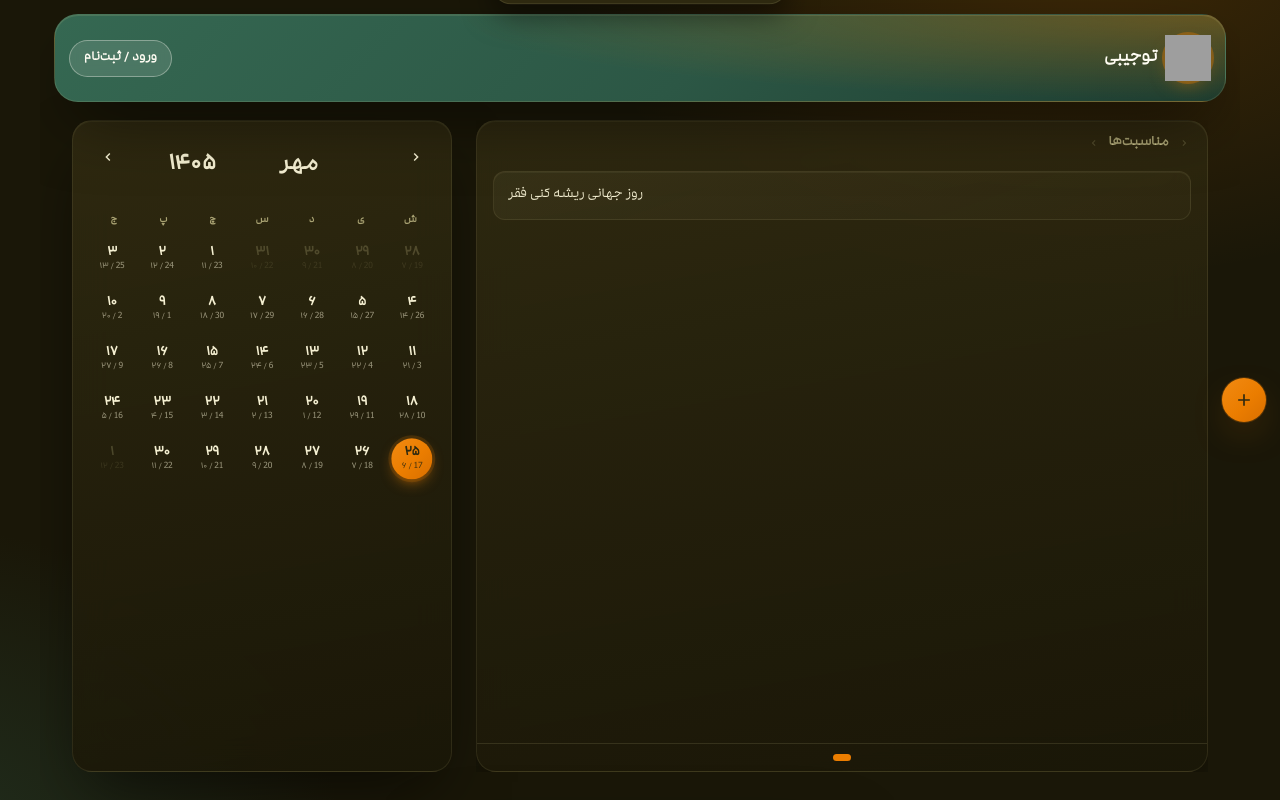
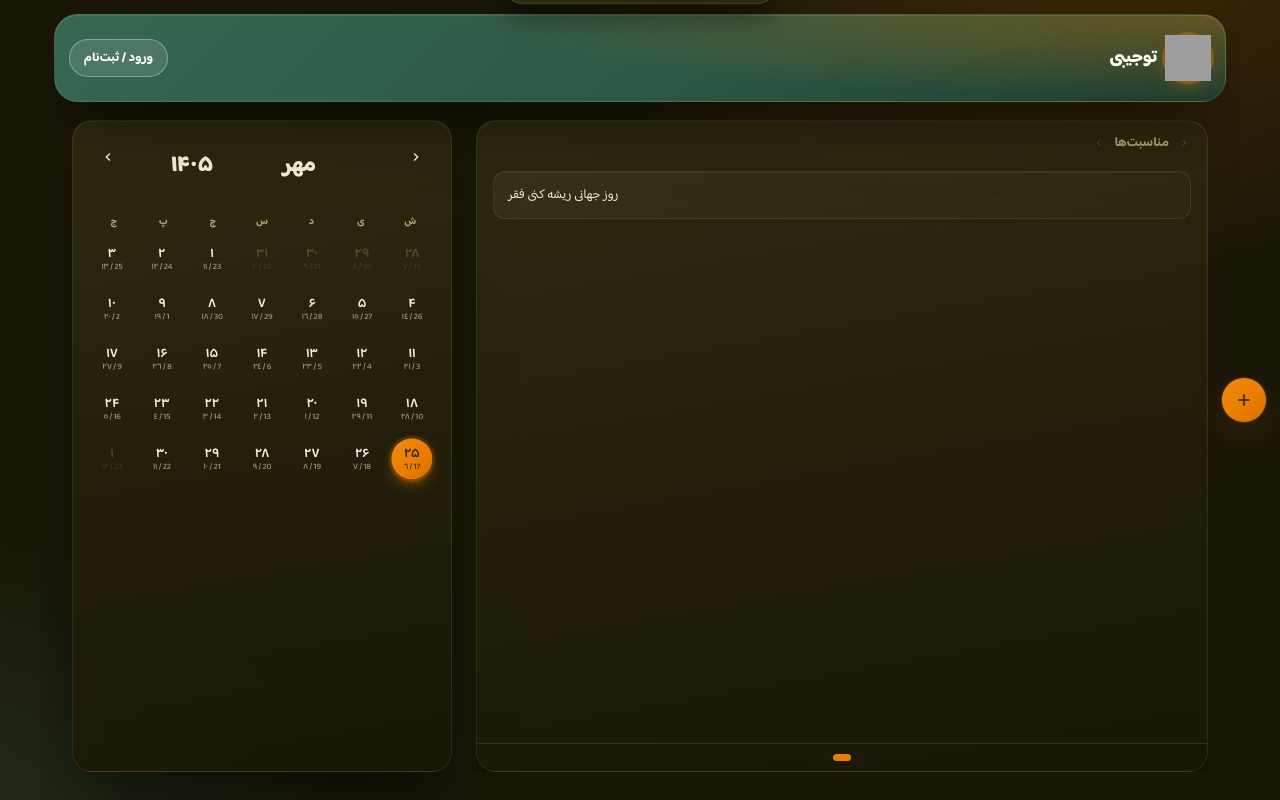
Before and after one commit to danielmodir/avand-website, a Django app: page /demo/ in a window 1280 px wide. Run offline with Django 5.2, Linux system fonts and the light colour scheme; data comes from the database, SQL or seed files in the repository; grey boxes are pictures that could not be loaded.

Commit message:
One font everywhere: Baloo Bhaijaan 2 (self-hosted)
The repo owner picked Baloo Bhaijaan 2 from a side-by-side comparison
(more modern and friendly than Vazirmatn/Estedad/Sahel/Samim/Mikhak).
It now replaces SG Kara (fa) and Inter (latin) across the landing site,
its pages, the 404 page and the app, in both languages.

- assets/fonts/baloo-bhaijaan-2/: the variable Arabic-script and Latin
  woff2 files (~73 KB together) from @fontsource-variable/baloo-bhaijaan-2
  5.3.0, plus the OFL LICENSE. Real weights 400-800, so headings are no
  longer faux-bold.
- Declared twice by unicode-range (tokens.css for the site,
  demo/css/base.css for the app), so a page only downloads the file whose
  characters it uses; ZWNJ comes from the Arabic-script file.
- Landing preloads switched to the new files; the splash and the app's
  language switch use it too. Still zero external requests (checked).
- CLAUDE.md font rule updated. SG Kara/Inter files are kept, unused.
Asset version 2026-10-18.6.

Co-Authored-By: Claude Opus 5.5 <noreply@anthropic.com>

```diff
--- a/frontend/demo/css/base.css
+++ b/frontend/demo/css/base.css
@@ -1,42 +1,21 @@
 /*
-  Self-hosted fonts (hard rule: no Google Fonts/CDN — CLAUDE.md). The
-  original prototype loaded Inter + Vazirmatn from fonts.googleapis.com;
-  that link was removed early on, but this file never actually declared
-  its own @font-face either (see tokens.css for the site's copy), so
-  'Inter' below was silently falling back to system-ui the whole time.
-  SG Kara (fa) replaced Vazirmatn at the repo owner's request — only one
-  weight (Light) exists, so bold/heading fa text is browser-synthesized
-  faux-bold; see assets/fonts/sg-kara/NOTE.txt for provenance.
+  The one font of the app and the site: Baloo Bhaijaan 2 (SIL OFL),
+  self-hosted in assets/fonts/baloo-bhaijaan-2/ — same two faces as the
+  site's tokens.css (Arabic-script file for Persian, Latin file for
+  English, each loaded only when its characters appear). Variable,
+  weights 400–800.
 */
 @font-face {
-  font-family: 'Inter';
-  src: url('../../assets/fonts/inter/Inter-Regular.woff2') format('woff2');
-  font-weight: 400; font-style: normal; font-display: swap;
+  font-family: 'Baloo Bhaijaan 2';
+  src: url('../../assets/fonts/baloo-bhaijaan-2/BalooBhaijaan2-Arabic-VF.woff2') format('woff2');
+  font-weight: 400 800; font-style: normal; font-display: swap;
+  unicode-range: U+0600-06FF, U+0750-077F, U+0870-088E, U+0890-0891, U+0897-08E1, U+08E3-08FF, U+200C-200E, U+2010-2011, U+204F, U+2E41, U+FB50-FDFF, U+FE70-FE74, U+FE76-FEFC;
 }
 @font-face {
-  font-family: 'Inter';
-  src: url('../../assets/fonts/inter/Inter-Medium.woff2') format('woff2');
-  font-weight: 500; font-style: normal; font-display: swap;
-}
-@font-face {
-  font-family: 'Inter';
-  src: url('../../assets/fonts/inter/Inter-SemiBold.woff2') format('woff2');
-  font-weight: 600; font-style: normal; font-display: swap;
-}
-@font-face {
-  font-family: 'Inter';
-  src: url('../../assets/fonts/inter/Inter-Bold.woff2') format('woff2');
-  font-weight: 700; font-style: normal; font-display: swap;
-}
-@font-face {
-  font-family: 'Inter';
-  src: url('../../assets/fonts/inter/Inter-ExtraBold.woff2') format('woff2');
-  font-weight: 800; font-style: normal; font-display: swap;
-}
-@font-face {
-  font-family: 'SG Kara';
-  src: url('../../assets/fonts/sg-kara/SGKara-Light.woff2') format('woff2');
-  font-weight: 400; font-style: normal; font-display: swap;
+  font-family: 'Baloo Bhaijaan 2';
+  src: url('../../assets/fonts/baloo-bhaijaan-2/BalooBhaijaan2-Latin-VF.woff2') format('woff2');
+  font-weight: 400 800; font-style: normal; font-display: swap;
+  unicode-range: U+0000-00FF, U+0131, U+0152-0153, U+02BB-02BC, U+02C6, U+02DA, U+02DC, U+0304, U+0308, U+0329, U+2000-200B, U+200F-206F, U+20AC, U+2122, U+2191, U+2193, U+2212, U+2215, U+FEFF, U+FFFD;
 }
 /*
   Brand palette: https://coolors.co/palette/000000-14213d-fca311-e5e5e5-ffffff
@@ -135,7 +114,7 @@
 html,body{margin:0;padding:0;}
 body{
   background:var(--bg);
-  font-family:'Inter',system-ui,-apple-system,'Segoe UI',Arial,sans-serif;
+  font-family:'Baloo Bhaijaan 2',system-ui,-apple-system,'Segoe UI',Arial,sans-serif;
   display:flex; align-items:center; justify-content:center;
   min-height:100vh; min-height:100dvh; color:var(--text);
   box-sizing:border-box;
@@ -148,7 +127,7 @@ body{
    above this). Anything that needs to stay centered or left (empty-
    hint, URLs, numeric/LTR fields) already sets its own explicit
    text-align, which wins over this inherited default regardless. */
-.device.lang-fa{ font-family:'SG Kara','Inter',system-ui,Tahoma,sans-serif; text-align:right; }
+.device.lang-fa{ font-family:'Baloo Bhaijaan 2',system-ui,Tahoma,sans-serif; text-align:right; }
 /* Hint paragraphs are plain text: let each take its direction from its
    own words so a Persian sentence's final "." lands on the left. */
 .device.lang-fa .empty-hint{ unicode-bidi:plaintext; }
--- a/frontend/demo/index.html
+++ b/frontend/demo/index.html
@@ -38,24 +38,24 @@
 @keyframes splash-slow{to{opacity:1}}
 @media (prefers-reduced-motion:reduce){#app-splash *{animation:none!important}.splash-slow{opacity:1;animation:none}}
 </style>
-<link rel="stylesheet" href="css/base.css?v=2026-10-18.5">
-<link rel="stylesheet" href="css/layout.css?v=2026-10-18.5">
-<link rel="stylesheet" href="css/shared.css?v=2026-10-18.5">
-<link rel="stylesheet" href="css/forms.css?v=2026-10-18.5">
-<link rel="stylesheet" href="css/buttons.css?v=2026-10-18.5">
-<link rel="stylesheet" href="components/menu/menu.css?v=2026-10-18.5">
-<link rel="stylesheet" href="components/toolbar/toolbar.css?v=2026-10-18.5">
-<link rel="stylesheet" href="components/calendar/calendar.css?v=2026-10-18.5">
-<link rel="stylesheet" href="components/banner/banner.css?v=2026-10-18.5">
-<link rel="stylesheet" href="components/workspace/workspace.css?v=2026-10-18.5">
-<link rel="stylesheet" href="components/items/items.css?v=2026-10-18.5">
-<link rel="stylesheet" href="components/day-sheet/day-sheet.css?v=2026-10-18.5">
-<link rel="stylesheet" href="components/popup/popup.css?v=2026-10-18.5">
-<link rel="stylesheet" href="components/period/period.css?v=2026-10-18.5">
-<link rel="stylesheet" href="components/auth/auth.css?v=2026-10-18.5">
-<link rel="stylesheet" href="components/app-error/app-error.css?v=2026-10-18.5">
-<link rel="stylesheet" href="css/theme.css?v=2026-10-18.5">
-<link rel="stylesheet" href="css/palette-toojibee.css?v=2026-10-18.5">
+<link rel="stylesheet" href="css/base.css?v=2026-10-18.6">
+<link rel="stylesheet" href="css/layout.css?v=2026-10-18.6">
+<link rel="stylesheet" href="css/shared.css?v=2026-10-18.6">
+<link rel="stylesheet" href="css/forms.css?v=2026-10-18.6">
+<link rel="stylesheet" href="css/buttons.css?v=2026-10-18.6">
+<link rel="stylesheet" href="components/menu/menu.css?v=2026-10-18.6">
+<link rel="stylesheet" href="components/toolbar/toolbar.css?v=2026-10-18.6">
+<link rel="stylesheet" href="components/calendar/calendar.css?v=2026-10-18.6">
+<link rel="stylesheet" href="components/banner/banner.css?v=2026-10-18.6">
+<link rel="stylesheet" href="components/workspace/workspace.css?v=2026-10-18.6">
+<link rel="stylesheet" href="components/items/items.css?v=2026-10-18.6">
+<link rel="stylesheet" href="components/day-sheet/day-sheet.css?v=2026-10-18.6">
+<link rel="stylesheet" href="components/popup/popup.css?v=2026-10-18.6">
+<link rel="stylesheet" href="components/period/period.css?v=2026-10-18.6">
+<link rel="stylesheet" href="components/auth/auth.css?v=2026-10-18.6">
+<link rel="stylesheet" href="components/app-error/app-error.css?v=2026-10-18.6">
+<link rel="stylesheet" href="css/theme.css?v=2026-10-18.6">
+<link rel="stylesheet" href="css/palette-toojibee.css?v=2026-10-18.6">
 </head>
 <body>
 <div id="app-splash" role="progressbar" aria-label="Loading Toojibee">
--- a/frontend/demo/js/core/i18n.js
+++ b/frontend/demo/js/core/i18n.js
@@ -285,7 +285,7 @@ const tr = t;
 
 function applyLanguageDom(){
   document.documentElement.setAttribute('lang', lang()==='fa' ? 'fa' : 'en');
-  document.body.style.fontFamily = lang()==='fa' ? "'SG Kara','Inter',system-ui,Tahoma,sans-serif" : "'Inter','SG Kara',system-ui,sans-serif";
+  document.body.style.fontFamily = lang()==='fa' ? "'Baloo Bhaijaan 2',system-ui,Tahoma,sans-serif" : "'Baloo Bhaijaan 2',system-ui,sans-serif";
   document.getElementById('device').classList.toggle('lang-fa', lang()==='fa');
   var taskLabel = document.getElementById('nav-add-task-label'); if(taskLabel) taskLabel.textContent = t('newTask');
   var habitLabel = document.getElementById('nav-add-habit-label'); if(habitLabel) habitLabel.textContent = t('newHabit');
--- a/frontend/demo/js/core/include.js
+++ b/frontend/demo/js/core/include.js
@@ -9,7 +9,7 @@
    Pages lets browsers cache files for 10 minutes, so after a deploy a
    phone kept the old CSS/JS. Bump both (one find-and-replace) on every
    frontend change to /demo/. */
-const ASSET_VERSION = '2026-10-18.5';
+const ASSET_VERSION = '2026-10-18.6';
 
 async function loadComponents(){
   const slots = [...document.querySelectorAll('[data-include]')];
--- a/frontend/en/index.html
+++ b/frontend/en/index.html
@@ -20,8 +20,7 @@
 <meta name="twitter:description" content="From daily plans to the habits you want to build, Toojibee helps you move through your days your own way.">
 <meta name="twitter:image" content="https://avand.ir/assets/icons/og-image.svg">
 <link rel="icon" href="../assets/icons/favicon.svg" type="image/svg+xml">
-<link rel="preload" href="../assets/fonts/inter/Inter-Regular.woff2" as="font" type="font/woff2" crossorigin>
-<link rel="preload" href="../assets/fonts/inter/Inter-Bold.woff2" as="font" type="font/woff2" crossorigin>
+<link rel="preload" href="../assets/fonts/baloo-bhaijaan-2/BalooBhaijaan2-Latin-VF.woff2" as="font" type="font/woff2" crossorigin>
 <link rel="stylesheet" href="../assets/css/tokens.css">
 <link rel="stylesheet" href="../assets/css/site.css">
 </head>
--- a/frontend/fa/index.html
+++ b/frontend/fa/index.html
@@ -20,7 +20,7 @@
 <meta name="twitter:description" content="از برنامه‌های روزانه تا عادت‌هایی که می‌خوای بسازی؛ توجیبی کمکت می‌کنه روزهات رو به سبک خودت پیش ببری.">
 <meta name="twitter:image" content="https://avand.ir/assets/icons/og-image.svg">
 <link rel="icon" href="../assets/icons/favicon.svg" type="image/svg+xml">
-<link rel="preload" href="../assets/fonts/sg-kara/SGKara-Light.woff2" as="font" type="font/woff2" crossorigin>
+<link rel="preload" href="../assets/fonts/baloo-bhaijaan-2/BalooBhaijaan2-Arabic-VF.woff2" as="font" type="font/woff2" crossorigin>
 <link rel="stylesheet" href="../assets/css/tokens.css">
 <link rel="stylesheet" href="../assets/css/site.css">
 </head>
```
Also changed, not shown: other parts of frontend/demo/index.html (+25 -25 lines), CLAUDE.md (+8 -7 lines), frontend/assets/css/tokens.css (+18 -36 lines), frontend/assets/fonts/baloo-bhaijaan-2/BalooBhaijaan2-Arabic-VF.woff2 (added), frontend/assets/fonts/baloo-bhaijaan-2/BalooBhaijaan2-Latin-VF.woff2 (added), frontend/assets/fonts/baloo-bhaijaan-2/LICENSE.txt (added).
